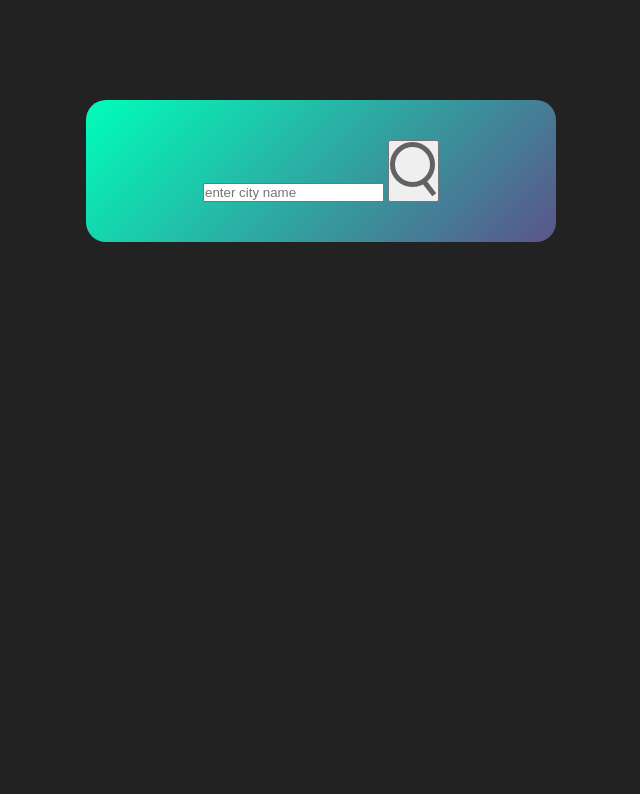
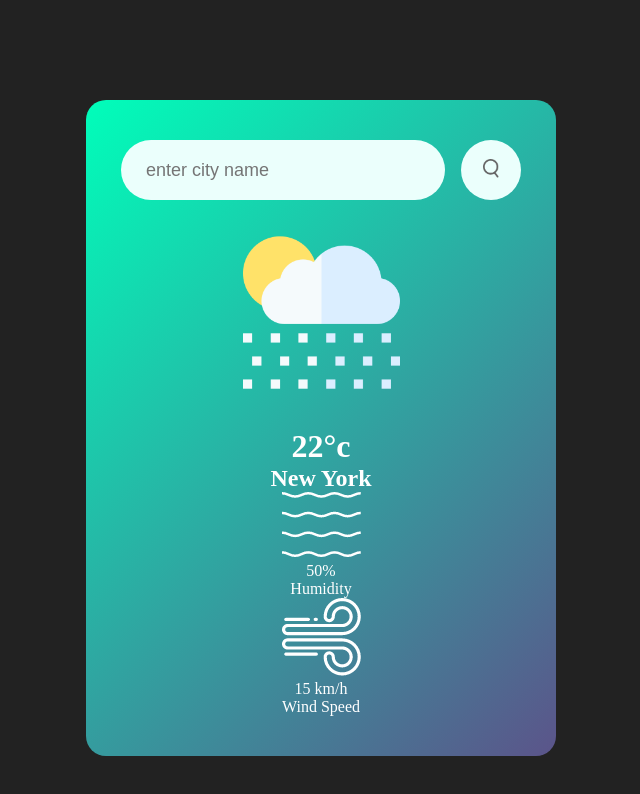
Before and after one commit to emon-hossain1001/Weather-App, a plain HTML site: page index.html in a window 1280 px wide. Shown: the whole page, without its empty margins (319-959 px from the left). Drawn offline with Linux system fonts and the light colour scheme.

Commit message:
added more css

```diff
--- a/index.html
+++ b/index.html
@@ -12,6 +12,27 @@
             <input type="text" placeholder="enter city name" spellcheck="false">
             <button><img src="./images/search.png" alt=""></button>
         </div>
+        <div class="weather">
+            <img src="./images/rain.png" class="weather-icon" alt="">
+            <h1 class="temp">22°c</h1>
+            <h2 class="city">New York</h2>
+            <div class="details">
+                <div class="col">
+                    <img src="./images/humidity.png" alt="">
+                    <div>
+                        <p class="humidity">50%</p>
+                        <p>Humidity</p>
+                    </div>
+                </div>
+                <div class="col">
+                    <img src="./images/wind.png" alt="">
+                    <div>
+                        <p class="wind">15 km/h</p>
+                        <p>Wind Speed</p>
+                    </div>
+                </div>
+            </div>
+        </div>
     </div>
 </body>
 </html>
--- a/style.css
+++ b/style.css
@@ -18,3 +18,37 @@ body {
     padding: 40px 35px;
     text-align: center;
 }
+
+.search {
+    width: 100%;
+    display: flex;
+    align-items: center;
+    justify-content: space-between;
+}
+
+.search input {
+    border: 0;
+    outline: 0;
+    background: #ebfffc;
+    color: #555;
+    padding: 10px 25px;
+    height: 60px;
+    border-radius: 30px;
+    flex: 1;
+    margin-right: 16px;
+    font-size: 18px;
+}
+
+.search button {
+    border: 0;
+    outline: 0;
+    background: #ebfffc;
+    border-radius: 50%;
+    width: 60px;
+    height: 60px;
+    cursor: pointer;
+}
+
+.search button img {
+    width: 16px;
+}
```
